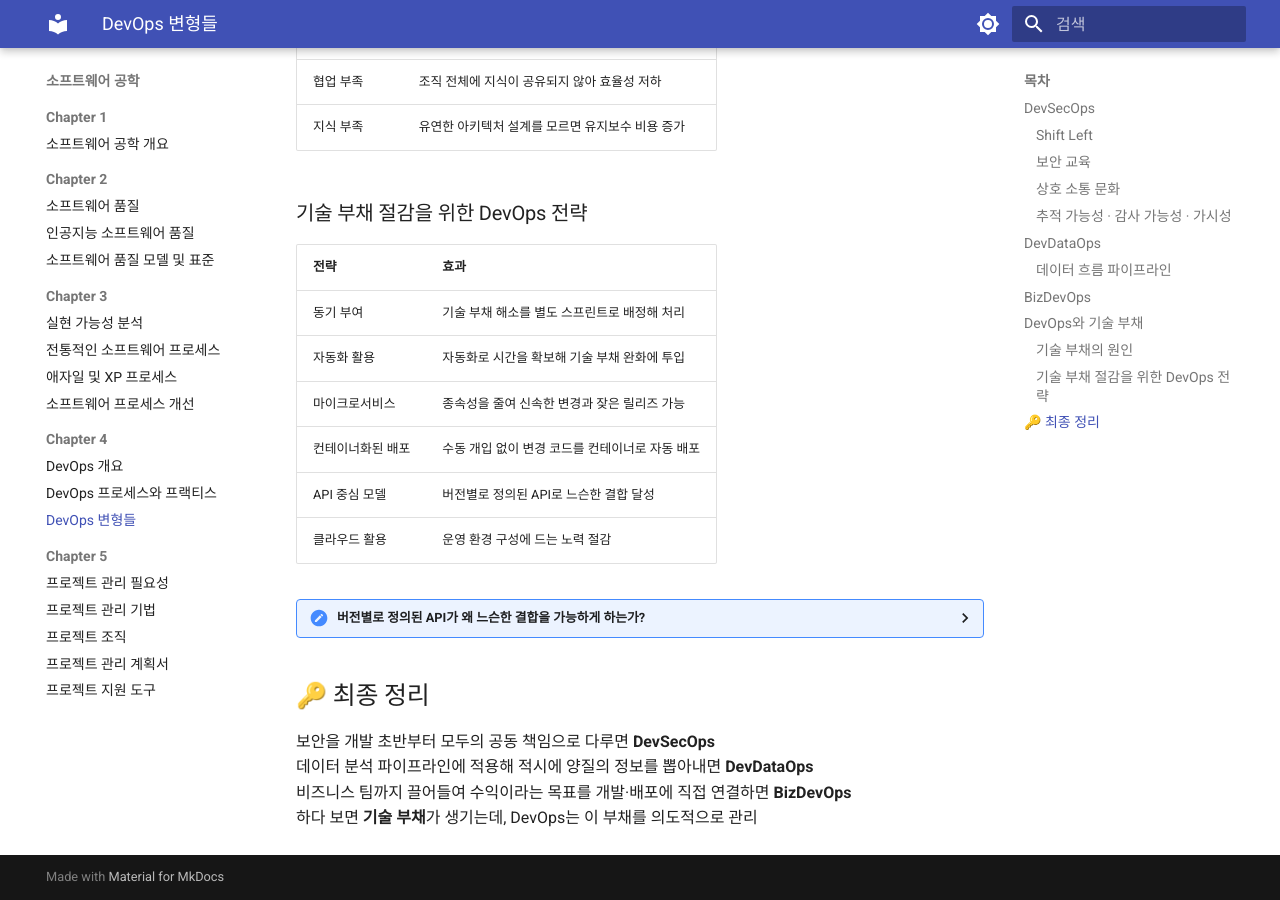
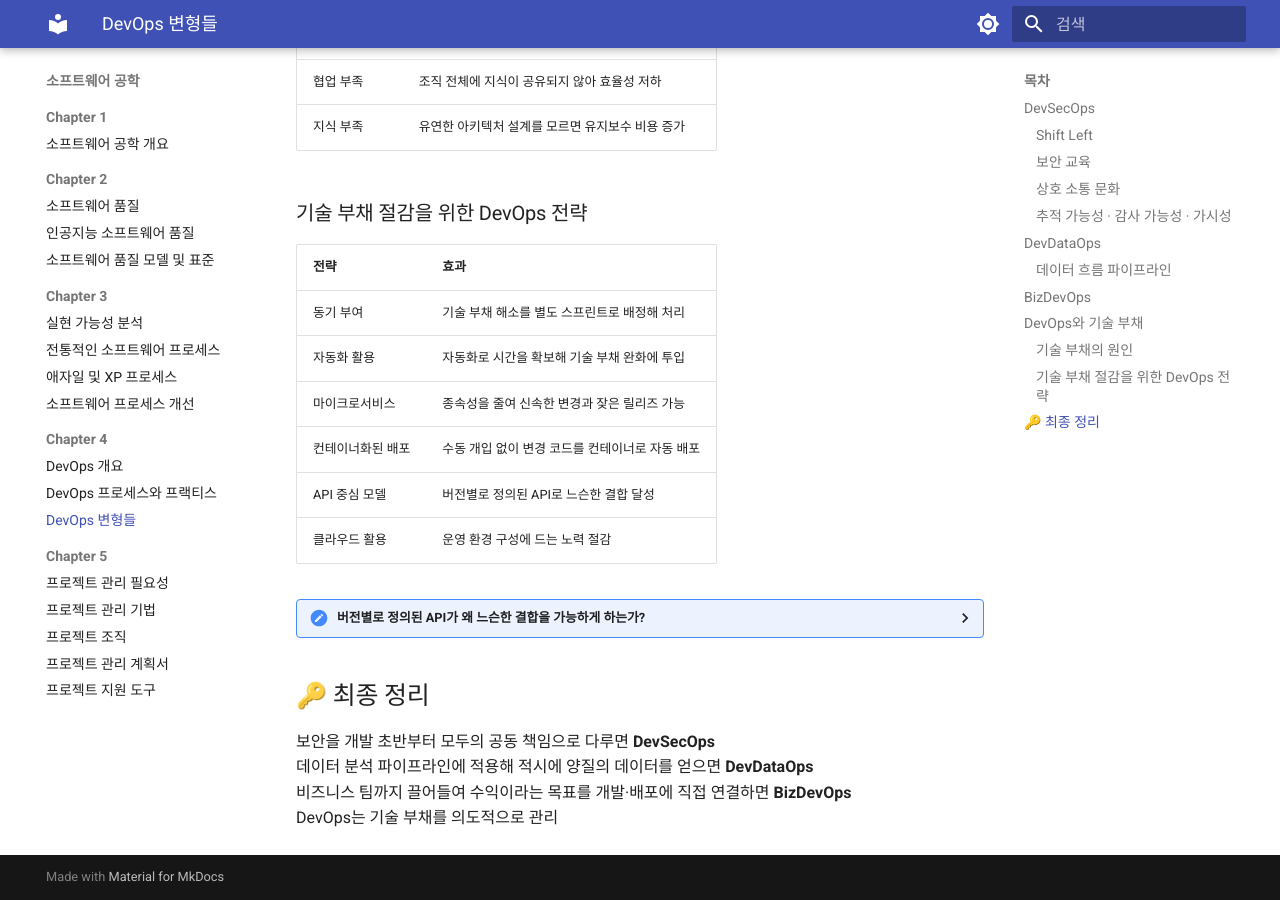
Before and after one commit to CokaNuri/CSBE, an MkDocs documentation site: the page built from docs/software-engineering/Chapter 4/03 DevOps 변형들.md, in a window 1280 px wide and 900 px high, scrolled down 2627 px. Built offline with MkDocs 1.6.1 and Material for MkDocs 9.7.7, drawn with Linux system fonts in a browser that asks for light colours.

Commit message:
02 03 수정

```diff
--- a/docs/software-engineering/Chapter 4/03 DevOps 변형들.md
+++ b/docs/software-engineering/Chapter 4/03 DevOps 변형들.md
@@ -139,6 +139,6 @@
 
 ## 🔑 최종 정리
 보안을 개발 초반부터 모두의 공동 책임으로 다루면 **DevSecOps** <br>
-데이터 분석 파이프라인에 적용해 적시에 양질의 정보를 뽑아내면 **DevDataOps** <br>
+데이터 분석 파이프라인에 적용해 적시에 양질의 데이터를 얻으면 **DevDataOps** <br>
 비즈니스 팀까지 끌어들여 수익이라는 목표를 개발·배포에 직접 연결하면 **BizDevOps** <br>
-하다 보면 **기술 부채**가 생기는데, DevOps는 이 부채를 의도적으로 관리
+ DevOps는 기술 부채를 의도적으로 관리
```
Also changed, not shown: docs/software-engineering/Chapter 4/02 DevOps 프로세스와 프랙티스.md (+8 -8 lines).
